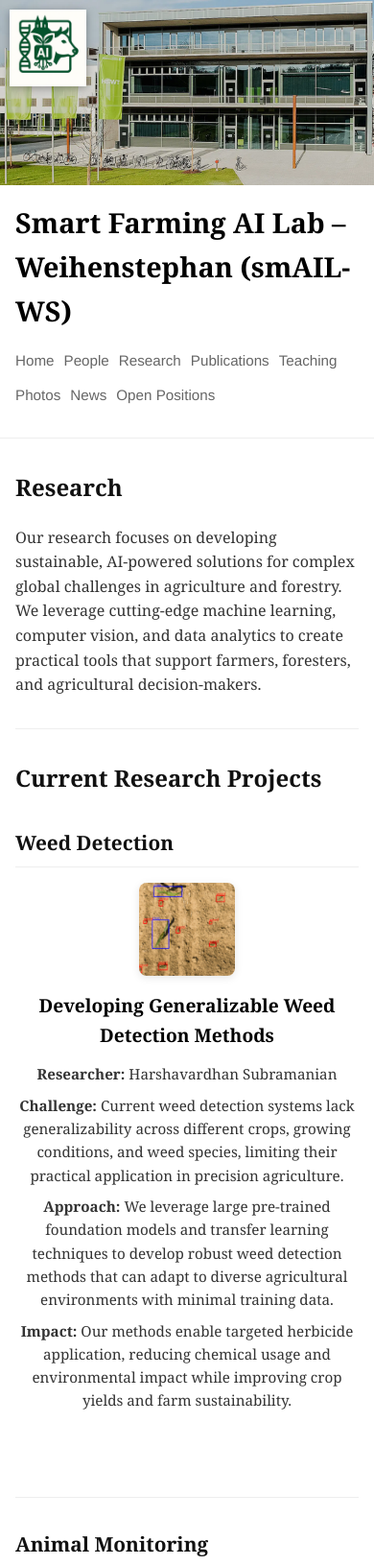
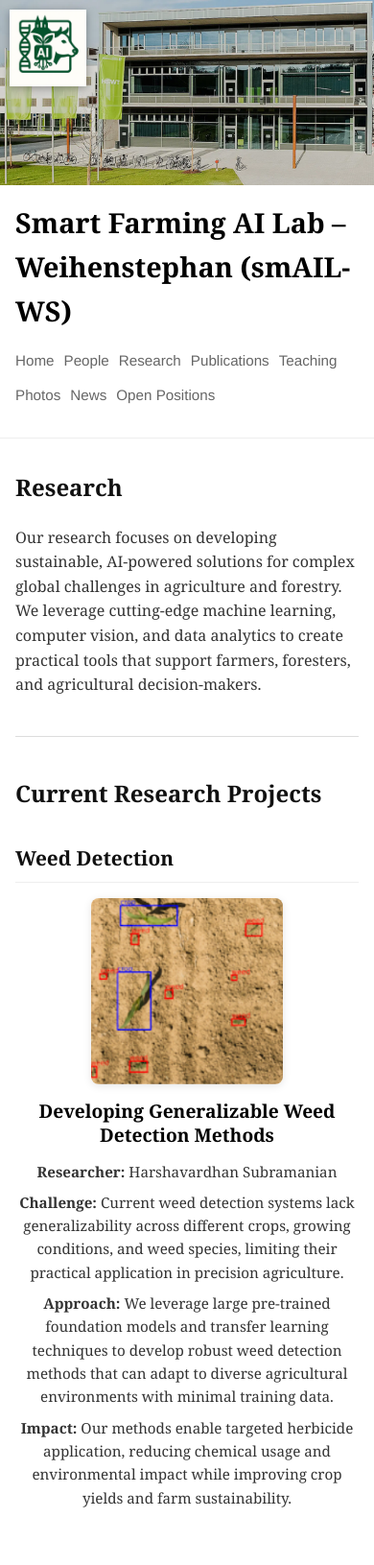
Before and after one commit to meincv/mysmartfarming12, a Jekyll site: the page built from research.md, in a window 390 px wide. Shown: the top 1631 px of the page at 96% size. Built offline with Jekyll 4.4.1, drawn with Linux system fonts in a browser that asks for light colours; grey boxes are pictures that could not be loaded.

Commit message:
modified projects

```diff
--- a/assets/css/style.css
+++ b/assets/css/style.css
@@ -155,14 +155,75 @@ h3 {
     line-height: 1.5;
 }
 
-/* General image styling (for other pages) */
-img {
-    max-width: 100%;
+
+/* Research project card styling - Base styles */
+.research-project {
+    display: flex;
+    align-items: flex-start;
+    margin-bottom: 3rem;
+    gap: 1.5rem;
+    padding-bottom: 2rem;
+}
+
+/* Project image - consistent width, flexible height */
+.research-project .project-image {
+    width: 150px;
     height: auto;
-    border-radius: 4px;
+    border-radius: 8px;
+    object-fit: contain;
+    flex-shrink: 0;
     display: block;
-    margin: 1rem 0;
+    margin: 0;
+    box-shadow: 0 2px 8px rgba(0, 0, 0, 0.1);
 }
+
+/* Project content container */
+.project-content {
+    flex: 1;
+    min-width: 0; /* Prevent flex item from overflowing */
+}
+
+/* Default: Image on left (for .image-left or no class) */
+.research-project.image-left {
+    flex-direction: row;
+}
+
+/* Alternate: Image on right */
+.research-project.image-right {
+    flex-direction: row-reverse;
+}
+
+/* Project title */
+.project-content h4 {
+    margin: 0 0 0.8rem 0;
+    font-size: 1.2rem;
+    color: #000;
+    font-weight: bold;
+    line-height: 1.3;
+}
+
+/* Project metadata (researcher, duration) */
+.project-content p strong {
+    color: #333;
+    font-weight: 600;
+}
+
+/* Project text */
+.project-content p {
+    margin: 0.5rem 0;
+    font-size: 0.95rem;
+    line-height: 1.6;
+    color: #333;
+}
+
+/* Horizontal divider between projects */
+hr {
+    border: none;
+    border-top: 1px solid #ddd;
+    margin: 2.5rem 0;
+}
+
+
 
 /* Footer styling */
 footer {
@@ -174,6 +235,7 @@ footer {
     color: #888;
     text-align: center;
 }
+
 
 /* Mobile responsive adjustments */
 @media (max-width: 600px) {
@@ -206,71 +268,20 @@ footer {
         width: 80px;  /* Smaller logo for mobile */
         max-width: 80px;
     }
-    /* Research project card styling */
-.research-project {
-    display: flex;
-    align-items: flex-start;
-    margin-bottom: 3rem;
-    gap: 2rem;
-    padding-bottom: 2rem;
-}
 
-/* Project image - fixed size on the left */
-.research-project .project-image {
-    width: 150px;
-    height: auto;  /* Changed: flexible height */
-    border-radius: 8px;
-    object-fit: contain;  /* Changed: preserve aspect ratio */
-    flex-shrink: 0;
-    display: block;
-    margin: 0;
-    box-shadow: 0 2px 8px rgba(0, 0, 0, 0.1);
-}
-
-/* Project content container */
-.project-content {
-    flex: 1;
-}
-
-/* Project title */
-.project-content h4 {
-    margin: 0 0 0.8rem 0;
-    font-size: 1.2rem;
-    color: #000;
-    font-weight: bold;
-}
-
-/* Project metadata (researcher, duration) */
-.project-content p strong {
-    color: #333;
-    font-weight: 600;
-}
-
-/* Project text */
-.project-content p {
-    margin: 0.5rem 0;
-    font-size: 0.95rem;
-    line-height: 1.6;
-}
-
-/* Horizontal divider between projects */
-hr {
-    border: none;
-    border-top: 1px solid #eee;
-    margin: 2rem 0;
-}
-
-/* Mobile responsive - stack vertically */
-
-.research-project {
+	.research-project,
+    .research-project.image-left,
+    .research-project.image-right {
         flex-direction: column;
         align-items: center;
         text-align: center;
         gap: 1rem;
+    }
+
+    .research-project .project-image {
+        width: 200px; /* Slightly larger on mobile */
+        max-width: 100%;
+    }
+
+
 }
-
-.research-project .project-image {
-        width: 100px;
-        height: auto;
-}
-}
--- a/research.md
+++ b/research.md
@@ -11,7 +11,7 @@ Our research focuses on developing sustainable, AI-powered solutions for complex
 
 ### Weed Detection
 
-<div class="research-project">
+<div class="research-project image-left">
   <img src="{{ '/assets/images/research/wd.jpg' | relative_url }}" alt="Weed Detection" class="project-image">
   <div class="project-content">
     <h4>Developing Generalizable Weed Detection Methods</h4>
@@ -26,7 +26,7 @@ Our research focuses on developing sustainable, AI-powered solutions for complex
 
 ### Animal Monitoring
 
-<div class="research-project">
+<div class="research-project image-right">
   <img src="{{ '/assets/images/research/am.jpg' | relative_url }}" alt="Animal Monitoring" class="project-image">
   <div class="project-content">
     <h4>CrossModal Behavior Analysis for Livestock</h4>
@@ -41,7 +41,7 @@ Our research focuses on developing sustainable, AI-powered solutions for complex
 
 ### Genotype-Phenotype Relationship
 
-<div class="research-project">
+<div class="research-project image-left">
   <img src="{{ '/assets/images/research/gp.jpg' | relative_url }}" alt="Genotype-Phenotype Research" class="project-image">
   <div class="project-content">
     <h4>AI-Enhanced Plant Breeding</h4>
@@ -56,7 +56,7 @@ Our research focuses on developing sustainable, AI-powered solutions for complex
 
 ### Prevention of Plant Diseases
 
-<div class="research-project">
+<div class="research-project image-right">
   <img src="{{ '/assets/images/research/pb.jpg' | relative_url }}" alt="Plant Disease Prevention" class="project-image">
   <div class="project-content">
     <h4>AI-Powered Early Warning System for Downy Mildew in Hop Production</h4>
@@ -70,7 +70,7 @@ Our research focuses on developing sustainable, AI-powered solutions for complex
 
 ### smartBattery: Energy Storage Optimization
 
-<div class="research-project">
+<div class="research-project image-left">
   <img src="{{ '/assets/images/research/sb.jpg' | relative_url }}" alt="smartBattery Project" class="project-image">
   <div class="project-content">
     <h4>Machine Learning for Smart Grid Integration</h4>
@@ -86,11 +86,11 @@ Our research focuses on developing sustainable, AI-powered solutions for complex
 
 ### smartReForest: Resilient Reforestation
 
-<div class="research-project">
+<div class="research-project image-right">
   <img src="{{ '/assets/images/research/sr.jpg' | relative_url }}" alt="smartReForest Project" class="project-image">
   <div class="project-content">
     <h4>Smart Solutions for Climate-Resilient Forests</h4>
-    <p><strong>Researcher:</strong> Leonie</p>
+    <p><strong>Researcher:</strong> Leonie Hahn</p>
     <p><strong>Challenge:</strong> Climate change threatens forest ecosystems and the essential services they provide. Traditional reforestation approaches often fail to account for future climate conditions and species adaptability.</p>
     <p><strong>Approach:</strong> We develop AI-driven decision support systems that combine climate projections, species modeling, and ecological data to optimize reforestation strategies for long-term forest resilience and ecosystem service provision.</p>
     <p><strong>Impact:</strong> Climate-adapted forests that maintain biodiversity, carbon sequestration, water regulation, and other critical ecosystem services for future generations.</p>
```
